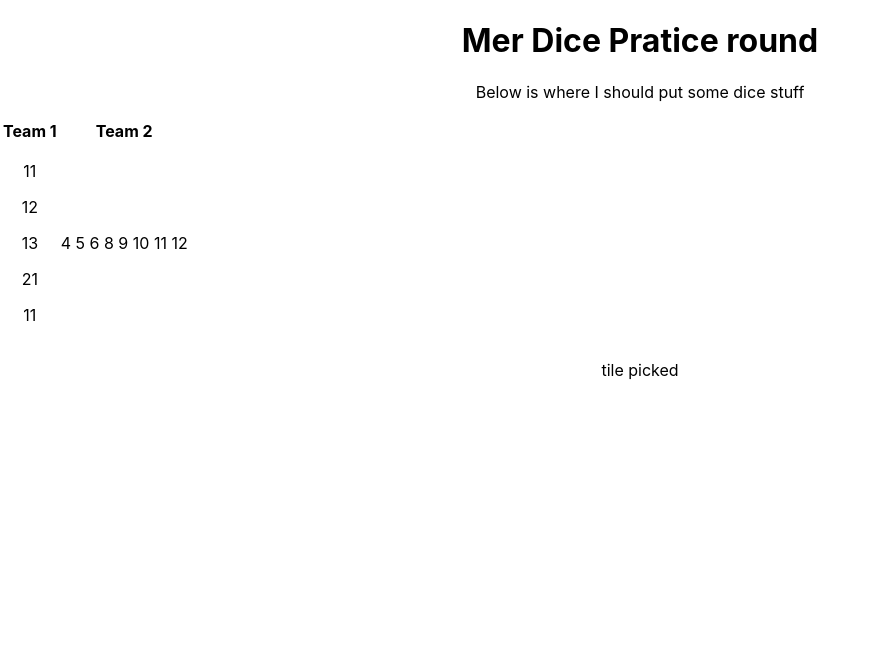
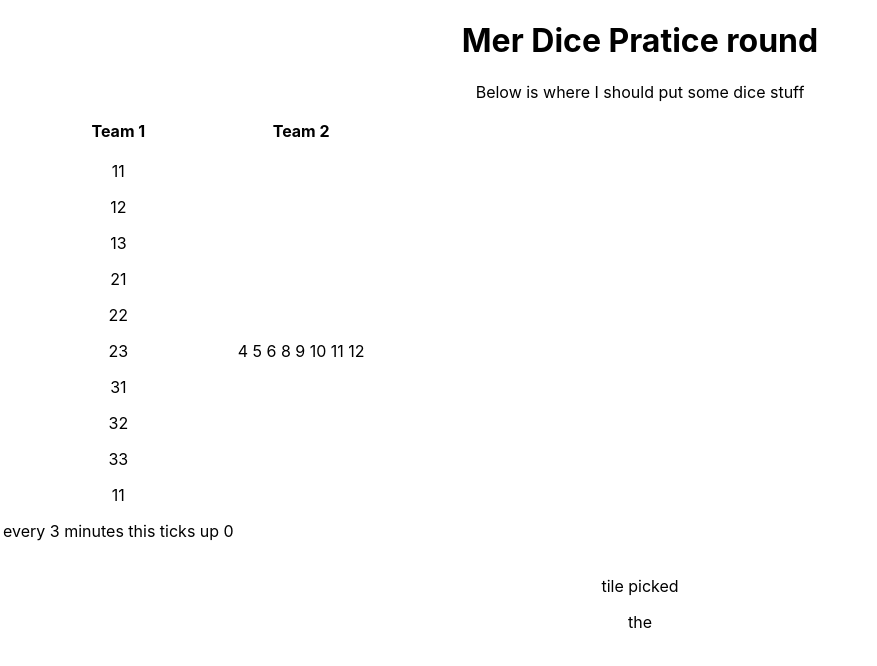
Before and after one commit to homercrates/merdice, a React (Create React App) app: page / in a window 1280 px wide. Shown: the top 666 px of the page, without its empty margins (0-877 px from the left). Built offline with nearby package versions, Linux system fonts and the light colour scheme.

Commit message:
June 24  not keeping good notes  coding as i go

```diff
--- a/src/App.js
+++ b/src/App.js
@@ -5,7 +5,10 @@ import MainPage from './pages/mainpage';
 
 function App() {
   return (
-    <MainPage />
+    <div>
+      <MainPage />
+    </div>
+
   );
 }
 
--- a/src/components/renderChosenTile.js
+++ b/src/components/renderChosenTile.js
@@ -1,9 +1,9 @@
 import React from 'react';
 
-import RenderTiles from './renderTiles';
+import RenderTiles from './renderTiles';;
 
+const RenderChosenTile = () => {
 
-function RenderChosenTile(props) {
     return (
         <div>
             <p> tile picked </p>
--- a/src/components/renderTiles.js
+++ b/src/components/renderTiles.js
@@ -1,4 +1,4 @@
-import React, {useState} from 'react';
+import React, {useState, useEffect} from 'react';
 
 import Team1Tiles from './team1tiles'
 
@@ -6,6 +6,14 @@ import Team1Tiles from './team1tiles'
 const team = Team1Tiles();
 function RenderTiles() {
     const [currentTile, setCurrentTile] = useState([1,1]);
+    const [timer, setTimer] = useState(0);
+
+    useEffect(() => {
+        const interval = setInterval(() => {
+            setTimer(timer => timer + 1);
+        }, 180000);
+        return () => clearInterval(interval);
+    }, []);
 
     return (
         <div>
@@ -23,6 +31,7 @@ function RenderTiles() {
 
             }
             <p>{currentTile}</p>
+            <p>every 3 minutes this ticks up {timer}</p>
         </div>
     )
 }
--- a/src/components/team1tiles.js
+++ b/src/components/team1tiles.js
@@ -1,7 +1,7 @@
-import React from 'react';
+
 
 function Team1Tiles() {
-    const tiles = [[1,1],[1,2],[1,3],[2,1]]
+    const tiles = [[1,1],[1,2],[1,3],[2,1],[2,2],[2,3],[3,1],[3,2],[3,3]]
     return (
         tiles
     )
--- a/src/pages/mainpage.js
+++ b/src/pages/mainpage.js
@@ -1,6 +1,5 @@
 import React from 'react';
 
-import Team1Tiles from '../components/team1tiles';
 import RenderTiles from '../components/renderTiles';
 import RenderChosenTile from '../components/renderChosenTile';
 
@@ -35,6 +34,7 @@ function MainPage() {
             </tbody>
           </table>
           <RenderChosenTile />
+          <p>the</p>
         </div>
       );
 }
```
